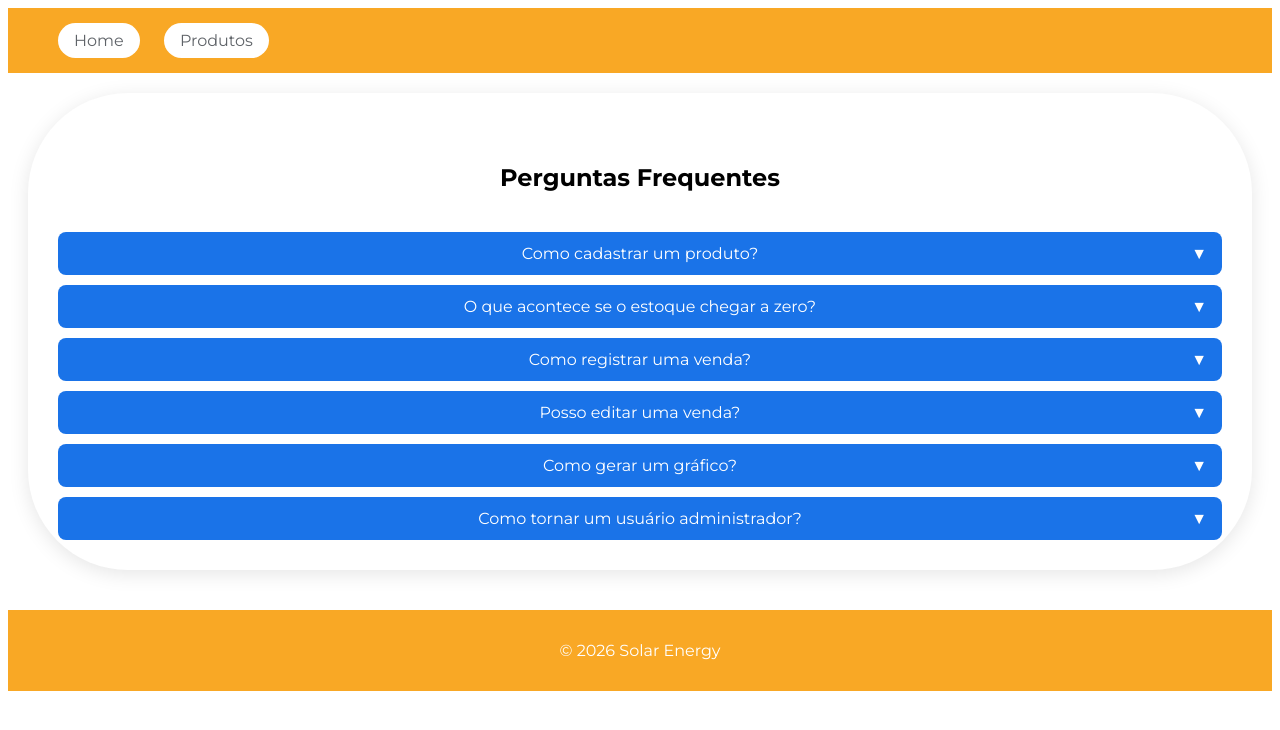
After one commit to Gustavohoe/Solar, a Django app: template app_solar_salesmen/templates/ajuda.html in a window 1280 px wide. The commit adds this page. Shown: the top 730 px of the page. Run offline with Django 5.2, Linux system fonts and the light colour scheme; the template is opened without the code that fills it, so the values that code supplies are empty.

Commit message:
semi versao final

```diff
--- a/app_solar_salesmen/static/css/style.css
+++ b/app_solar_salesmen/static/css/style.css
@@ -1,6 +1,19 @@
 body {
     font-family: Montserrat;
     background-color: #FFFFFF;
+}
+
+h1 {
+    font-family: Montserrat;
+    font-weight: bold;
+    text-align: center;
+    margin: 50px;
+}
+
+h2 {
+    font-family: Montserrat;
+    font-weight: medium;
+    text-align: center;
 }
 
 .navbar {
@@ -32,7 +45,7 @@ body {
 
 .footer {
     background-color: #F9A825;
-    color: white;
+    color: #FFFFFF;
     text-align: center;
     padding: 15px;
     margin-top: 40px;
@@ -46,7 +59,7 @@ body {
 }
 
 .login-card {
-    background-color: white;
+    background-color: #FFFFFF;
     padding: 30px;
     border-radius: 12px;
     width: 320px;
@@ -59,7 +72,7 @@ body {
     padding: 10px;
     margin: 10px 0;
     border-radius: 8px;
-    border: 1px solid #ccc;
+    border: 1px solid #FFFFFF;
 }
 
 .login-card button {
@@ -67,7 +80,7 @@ body {
     padding: 10px;
     margin-top: 10px;
     background-color: #1A73E8;
-    color: white;
+    color: #FFFFFF;
     border: none;
     border-radius: 8px;
     cursor: pointer;
@@ -96,3 +109,138 @@ body {
     width: 130px;
     margin-bottom: 10px;
 }
+
+.secao {
+    background: #FFFFFF;
+    padding: 20px;
+    margin: 20px;
+    border-radius: 10px;
+    display: block;
+    justify-content: center;
+    align-items: center;
+    height: fit-content;
+    background-color: #FFFFFF;
+    padding: 30px;
+    border-radius: 100px;
+    box-shadow: 0 4px 20px rgba(0, 0, 0, 0.1);
+    text-align: center;
+}
+
+.secao h2 {
+    color: #000000;
+    margin: 40px;
+}
+
+input, select {
+    width: 70%;
+    padding: 10px;
+    margin: 8px 0;
+    border-radius: 8px;
+    border: 1px solid #FFFFFF;
+}
+
+button {
+    padding: 10px 15px;
+    margin-top: 10px;
+
+    background-color: #1A73E8;
+    color: #FFFFFF;
+    border: none;
+    border-radius: 8px;
+
+    cursor: pointer;
+    transition: 0.3s;
+}
+
+button:hover {
+    background-color: #1558b0;
+}
+
+#mensagem_produto, #mensagem_venda {
+    margin-top: 10px;
+    font-weight: bold;
+    color: #F9A825;
+}
+
+table {
+    width: 90%;
+    border-collapse: collapse;
+    margin-top: 15px;
+    margin-left: auto;
+    margin-right: auto;
+}
+
+table th {
+    background-color: #5F6368;
+    color: #FFFFFF;
+    padding: 10px;
+    text-align: left;
+}
+
+table td {
+    padding: 10px;
+    border-bottom: 1px solid #FFFFFF;
+}
+
+table tr:nth-child(even) {
+    background-color: #FFFFFF;
+}
+
+table tr:hover {
+    background-color: #FFFFFF;
+}
+
+table button {
+    padding: 6px 10px;
+    font-size: 14px;
+}
+
+.campo {
+    margin-bottom: 15px;
+}
+
+.campo label {
+    display: block;
+    margin-bottom: 5px;
+    font-weight: bold;
+}
+
+.campo input, .campo select {
+    width: 80%;
+    justify-content: center;
+    padding: 10px;
+    border-radius: 8px;
+    border: 1px solid #ccc;
+}
+
+summary {
+    list-style: none;
+}
+
+summary {
+    background: #1A73E8;
+    color: white;
+    padding: 12px;
+    border-radius: 8px;
+    cursor: pointer;
+    margin-top: 10px;
+    position: relative;
+}
+
+summary::after {
+    content: "▼";
+    position: absolute;
+    right: 15px;
+    transition: 0.3s;
+}
+
+details[open] summary::after {
+    transform: rotate(180deg);
+}
+
+details p {
+    background: #f5f5f5;
+    padding: 10px;
+    border-radius: 8px;
+    margin-top: 5px;
+}
--- /dev/null
+++ b/app_solar_salesmen/templates/ajuda.html
@@ -0,0 +1,39 @@
+{% extends 'base.html' %}
+{% load static %}
+{% block title %}Login{% endblock %}
+
+{% block content %}
+<div class="secao">
+    <h2>Perguntas Frequentes</h2>
+
+    <details class="faq-item">
+        <summary>Como cadastrar um produto?</summary>
+        <p>Preencha o formulário de produtos e clique em "Adicionar Produto".</p>
+    </details>
+
+    <details class="faq-item">
+        <summary>O que acontece se o estoque chegar a zero?</summary>
+        <p>O sistema não permitirá novas vendas até que o estoque seja atualizado.</p>
+    </details>
+
+    <details class="faq-item">
+        <summary>Como registrar uma venda?</summary>
+        <p>Selecione o produto, informe a quantidade e clique em "Enviar".</p>
+    </details>
+
+    <details class="faq-item">
+        <summary>Posso editar uma venda?</summary>
+        <p>Sim, altere a quantidade na tabela e clique em "Salvar".</p>
+    </details>
+
+    <details class="faq-item">
+        <summary>Como gerar um gráfico?</summary>
+        <p>Escolha o tipo de gráfico e clique em "Gerar Gráfico".</p>
+    </details>
+
+    <details class="faq-item">
+        <summary>Como tornar um usuário administrador?</summary>
+        <p>Selecione o usuário e clique em "Tornar Admin".</p>
+    </details>
+</div>
+{% endblock %}
--- a/app_solar_salesmen/urls.py
+++ b/app_solar_salesmen/urls.py
@@ -12,6 +12,7 @@ urlpatterns=[
     path('realizar-venda/', views.realizar_venda, name='realizar_venda'),
     path('make-graph/', views.makegraph, name='make_graph'),
     path('adicionar-produto/', views.adicionar_produto, name='adicionar_produto'),
-    path('editar-venda/', views.editar_venda, name='editar_venda')
+    path('editar-venda/', views.editar_venda, name='editar_venda'),
+    path('logout/', views.logout_view, name='logout'),
 
 ]
--- a/projeto_solar/settings.py
+++ b/projeto_solar/settings.py
@@ -37,7 +37,7 @@ INSTALLED_APPS = [
     'django.contrib.sessions',
     'django.contrib.messages',
     'django.contrib.staticfiles',
-    'app_solar_salesmen'
+    'app_solar_salesmen',
 ]
 
 MIDDLEWARE = [
```
Also changed, not shown: app_solar_salesmen/templates/cadastro.html (deleted, +0 -30 lines), app_solar_salesmen/templates/diretoria.html (+9 -1 lines), app_solar_salesmen/templates/vendedor.html (+15 -26 lines), app_solar_salesmen/views.py (+15 -28 lines), app_solar_salesmen/apps.py (line endings or trailing spaces).
